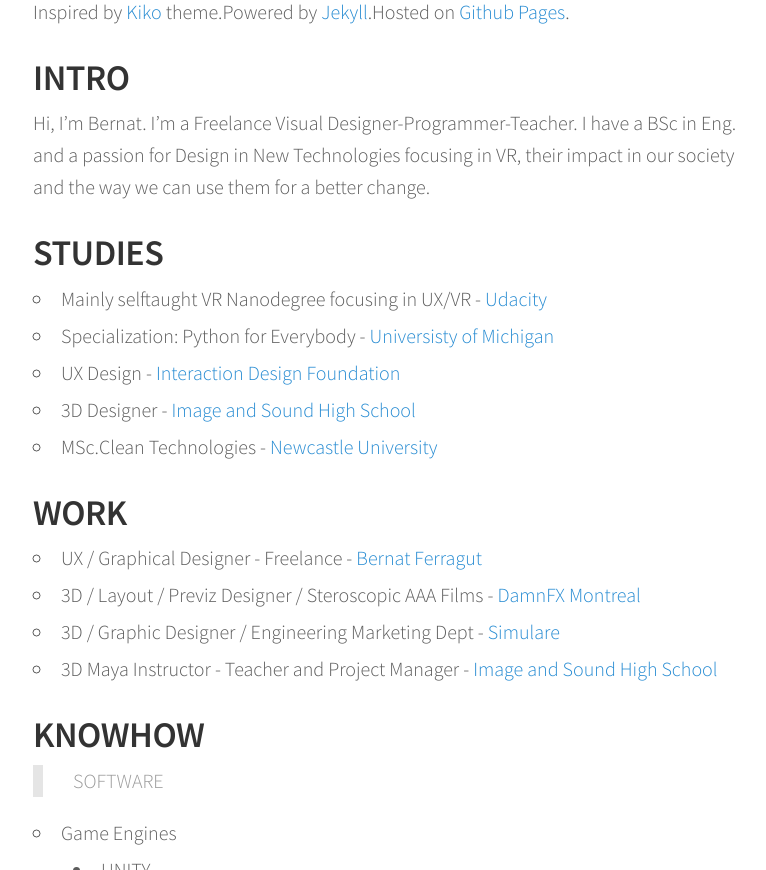
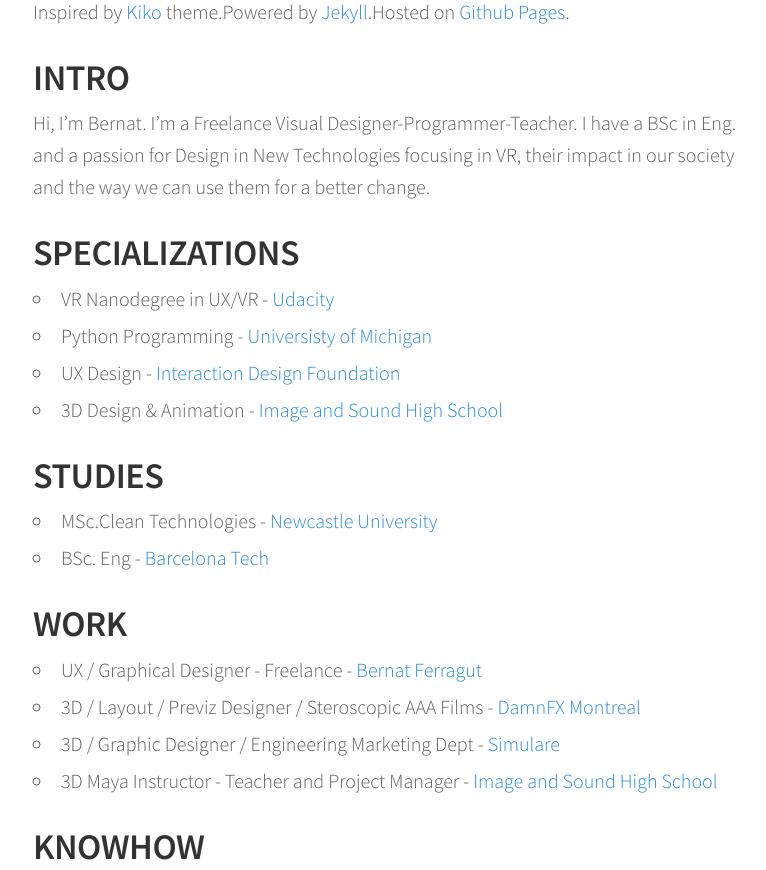
Before and after one commit to bernatferragut/FutureWeb-blog, a Jekyll site: the page built from about.md, in a window 1280 px wide and 900 px high, scrolled down 564 px, cut to the strip 30-900 px from the top of the window. Shown: the whole strip, without its empty margins (247-1013 px from the left). Built offline with Jekyll 4.4.1, drawn with Linux system fonts in a browser that asks for light colours; nearby versions of some CDN libraries.

Commit message:
Update about.md
Barcelona Tech addition

```diff
--- a/about.md
+++ b/about.md
@@ -15,13 +15,17 @@
 I'm a Freelance Visual Designer-Programmer-Teacher. I have a BSc in Eng. and a passion for Design
 in New Technologies focusing in VR, their impact in our society and the way we can use them for a better change.
 
+## SPECIALIZATIONS
+
+* VR Nanodegree in UX/VR - [Udacity](https://www.udacity.com/course/vr-developer-nanodegree--nd017)
+* Python Programming - [Universisty of Michigan](https://www.coursera.org/specializations/python)
+* UX Design - [Interaction Design Foundation](https://www.interaction-design.org)
+* 3D Design & Animation - [Image and Sound High School](http://www.cev.com/)
+
 ## STUDIES
 
-* Mainly selftaught VR Nanodegree focusing in UX/VR - [Udacity](https://www.udacity.com/course/vr-developer-nanodegree--nd017)
-* Specialization: Python for Everybody - [Universisty of Michigan](https://www.coursera.org/specializations/python)
-* UX Design - [Interaction Design Foundation](https://www.interaction-design.org)
-* 3D Designer - [Image and Sound High School](http://www.cev.com/)
 * MSc.Clean Technologies - [Newcastle University](http://www.ncl.ac.uk/postgraduate/courses/degrees/clean-technology-msc-pgdip/#profile)
+* BSc. Eng - [Barcelona Tech](https://www.euetib.upc.edu/)
 
 ## WORK
 
```
